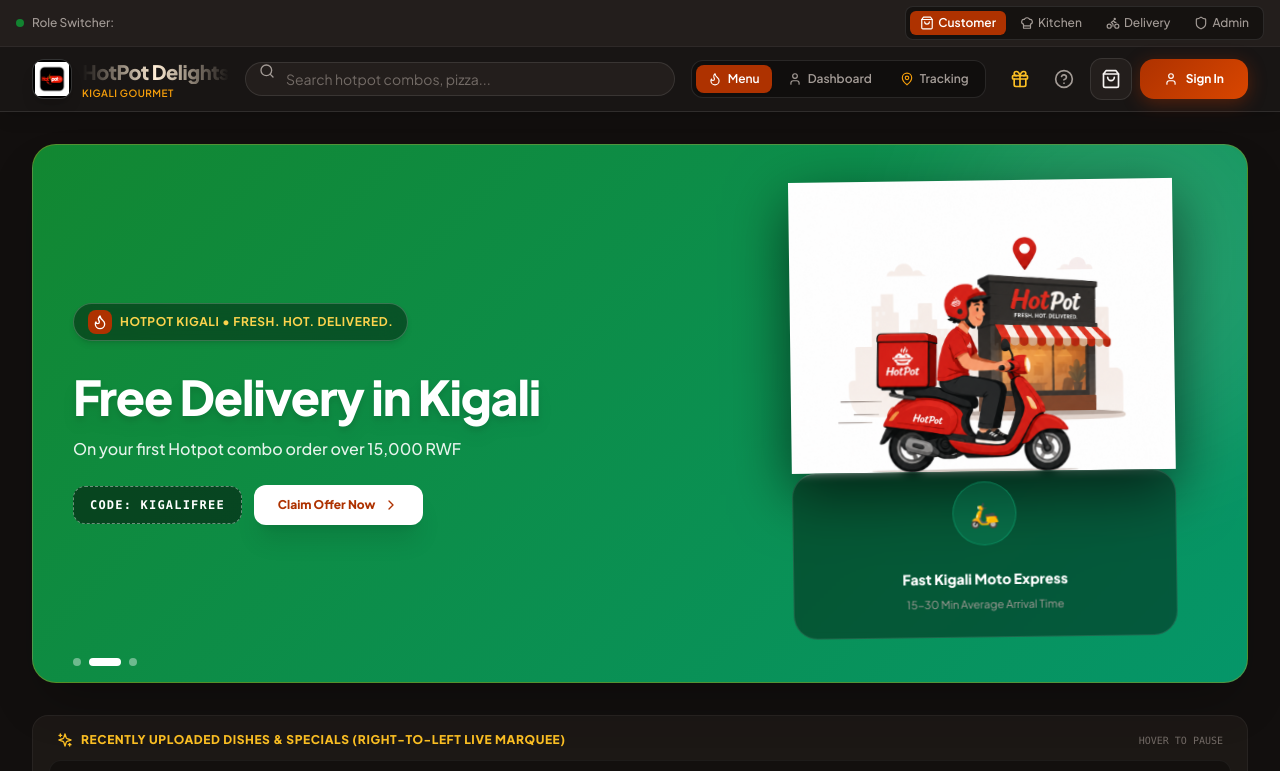
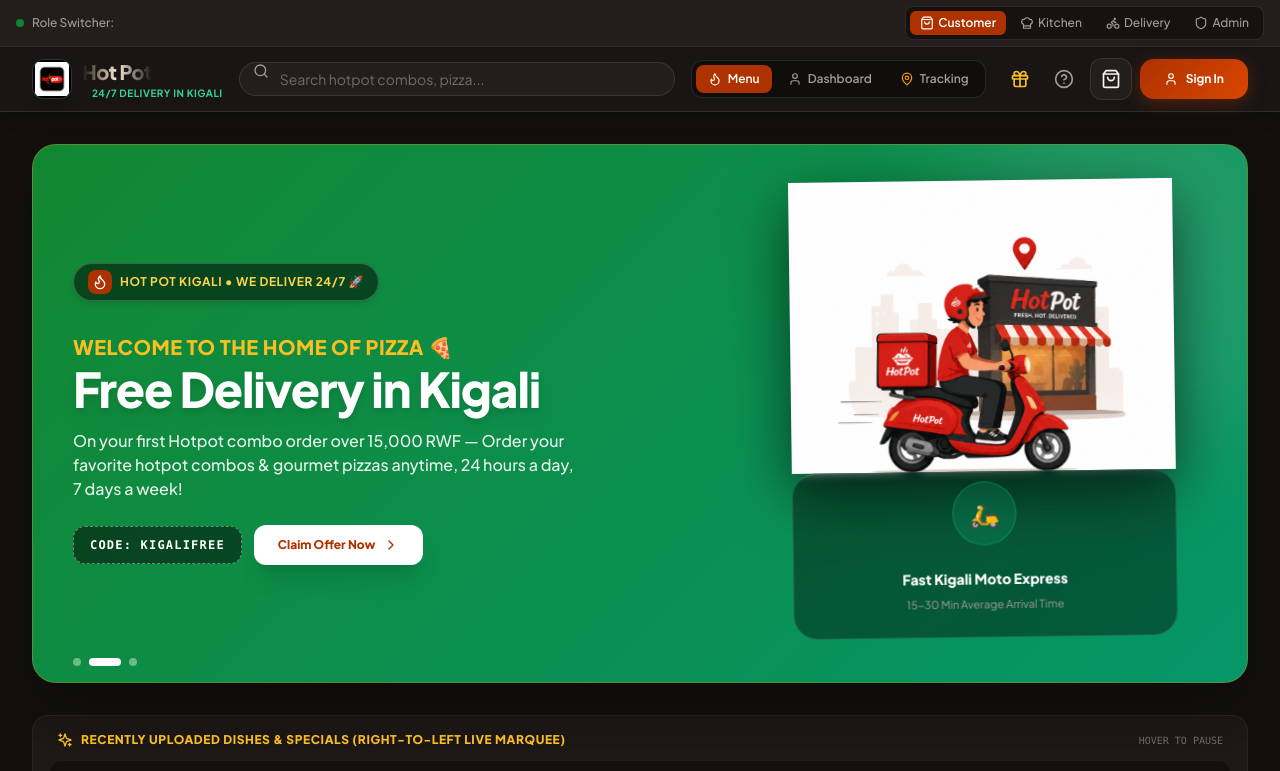
Before and after one commit to imanishimwr/pizza, a React (Vite) app: page / in a window 1280 px wide. Shown: the top 771 px of the page. Built offline with nearby package versions, Linux system fonts and the light colour scheme.

Commit message:
feat: set brand name to Hot Pot, add 'Welcome to the home of pizza', and highlight 24/7 delivery

```diff
--- a/src/components/Header.jsx
+++ b/src/components/Header.jsx
@@ -95,10 +95,11 @@
           </div>
           <div>
             <span className="text-base sm:text-xl font-extrabold tracking-tight bg-gradient-to-r from-white via-orange-100 to-primary bg-clip-text text-transparent">
-              HotPot Delights
+              Hot Pot
             </span>
-            <span className="block text-[9px] sm:text-[10px] text-accent-gold font-semibold uppercase tracking-wider">
-              Kigali Gourmet
+            <span className="block text-[9px] sm:text-[10px] text-emerald-400 font-bold uppercase tracking-wider flex items-center gap-1">
+              <span className="w-1.5 h-1.5 rounded-full bg-emerald-400 animate-ping inline-block"></span>
+              24/7 Delivery in Kigali
             </span>
           </div>
         </div>
--- a/src/components/customer/Home.jsx
+++ b/src/components/customer/Home.jsx
@@ -40,20 +40,25 @@
 
           {/* Left Text Column */}
           <div className="lg:col-span-7 space-y-4">
-            {/* Logo Badge */}
-            <div className="inline-flex items-center gap-2 px-3.5 py-1.5 rounded-full bg-black/40 backdrop-blur-md border border-white/20 text-xs font-bold text-white shadow-md">
+            {/* Logo & 24/7 Delivery Badge */}
+            <div className="inline-flex items-center gap-2 px-3.5 py-1.5 rounded-full bg-black/50 backdrop-blur-md border border-white/20 text-xs font-bold text-white shadow-md">
               <div className="w-6 h-6 rounded-lg bg-primary flex items-center justify-center text-white">
                 <Flame className="w-4 h-4" />
               </div>
-              <span className="tracking-wider uppercase text-amber-300">HotPot Kigali • Fresh. Hot. Delivered.</span>
+              <span className="tracking-wider uppercase text-amber-300">Hot Pot Kigali • We Deliver 24/7 🚀</span>
             </div>
 
-            <h1 className="text-3xl sm:text-5xl font-black tracking-tight text-white drop-shadow-lg leading-tight">
-              {PROMO_BANNERS[activeBanner].title}
-            </h1>
+            <div className="space-y-1">
+              <h2 className="text-base sm:text-xl font-extrabold text-amber-400 tracking-wide uppercase">
+                Welcome to the home of pizza 🍕
+              </h2>
+              <h1 className="text-3xl sm:text-5xl font-black tracking-tight text-white drop-shadow-lg leading-tight">
+                {PROMO_BANNERS[activeBanner].title}
+              </h1>
+            </div>
 
             <p className="text-sm sm:text-base text-white/90 font-medium leading-relaxed max-w-lg">
-              {PROMO_BANNERS[activeBanner].subtitle}
+              {PROMO_BANNERS[activeBanner].subtitle} — Order your favorite hotpot combos & gourmet pizzas anytime, 24 hours a day, 7 days a week!
             </p>
 
             <div className="pt-2 flex flex-wrap items-center gap-3">
@@ -92,10 +97,10 @@
                     </div>
                     <div>
                       <h3 className="text-2xl font-black bg-gradient-to-r from-white via-orange-200 to-amber-400 bg-clip-text text-transparent">
-                        HotPot Delights
+                        Hot Pot
                       </h3>
                       <p className="text-xs font-bold text-amber-300 uppercase tracking-widest mt-1">
-                        Authentic Gourmet Kigali
+                        Welcome to the home of pizza • 24/7 Delivery
                       </p>
                     </div>
                   </div>
```
